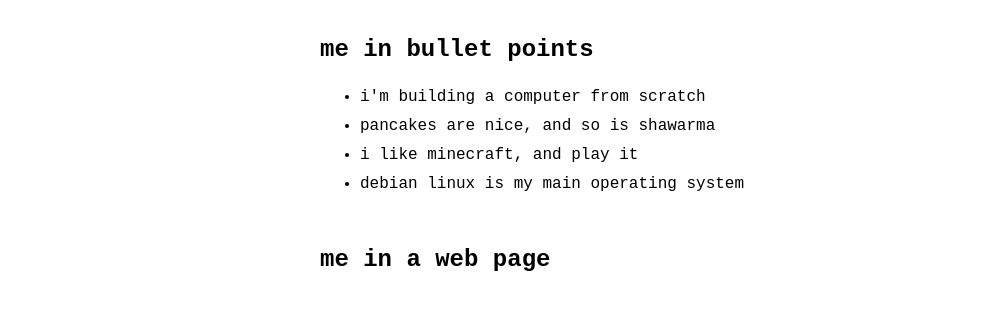
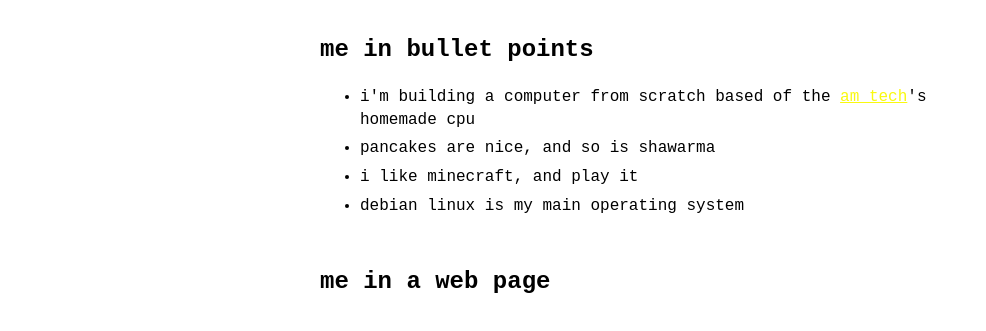
Before and after one commit to raaaahim/raaaahim.github.io, a plain HTML site: page index.html in a window 1280 px wide. Shown: the part 201-532 px from the top of the page, without its empty margins (0-986 px from the left). Drawn offline with Linux system fonts and the light colour scheme.

Commit message:
Add files via upload

```diff
--- a/index.html
+++ b/index.html
@@ -19,7 +19,7 @@
             <section>
                 <h2>me in bullet points</h2>
                 <ul>
-                    <li>i'm building a computer from scratch</li>
+                    <li>i'm building a computer from scratch based of the <a href="https://www.youtube.com/@TheAMTech_Official">am tech</a>'s homemade cpu</li>
                     <li>pancakes are nice, and so is shawarma</li>
                     <li>i like minecraft, and play it</li>
                     <li>debian linux is my main operating system</li>
--- a/styles.css
+++ b/styles.css
@@ -79,3 +79,15 @@
     display: block;
     margin: 0 auto;
 }
+
+a:link {
+    color: #f9f910;
+}
+
+a:visited {
+    color: #a9e573;
+}
+
+a:active {
+    color: #10f9f9;
+}
```
